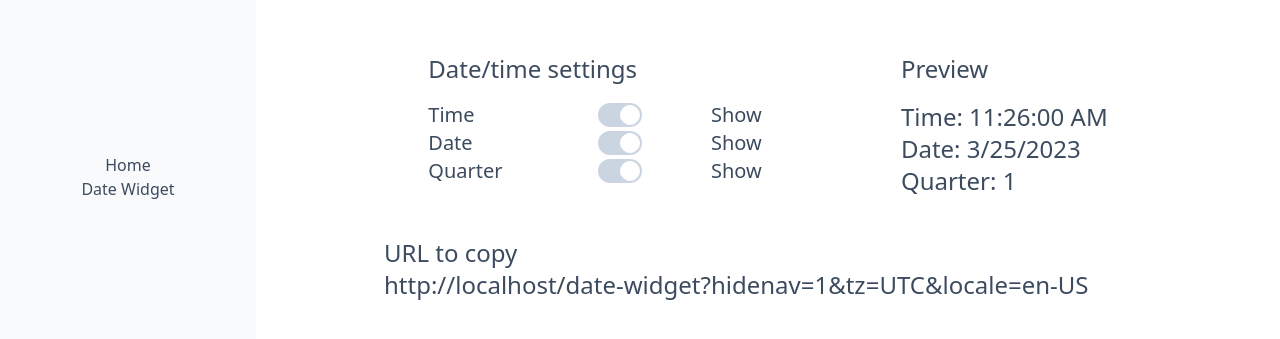
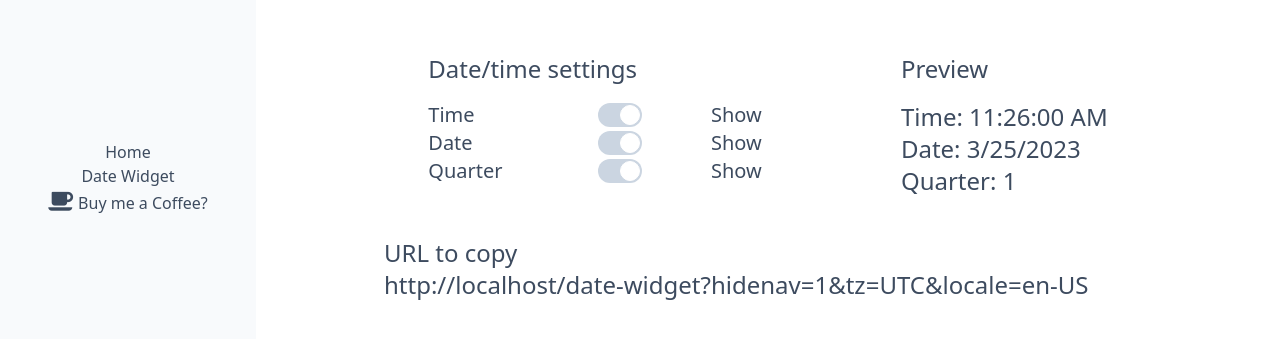
Before and after one commit to mslepko/notion-widgets, a Next.js app: page /date-widget in a window 1280 px wide. Shown: the part 223-562 px from the top of the page. Built offline with nearby package versions, Linux system fonts and the light colour scheme.

Commit message:
Add support link

```diff
--- a/src/app/components/Nav.jsx
+++ b/src/app/components/Nav.jsx
@@ -12,6 +12,9 @@ const Nav = () => {
       text-dark dark:text-light bg-light dark:bg-brand">
         <Link href="/">Home</Link>
         <Link href="/date-widget">Date Widget</Link>
+        <a href="https://www.buymeacoffee.com/michal.codes" target="_blank" rel="noopener noreferrer">
+            <i className="fa fa-coffee" style={{ fontSize: '24px' }}></i> Buy me a Coffee?
+          </a>
       </nav>}
     </>
   )
--- a/src/app/layout.js
+++ b/src/app/layout.js
@@ -10,6 +10,12 @@ export const metadata = {
 export default function RootLayout({ children }) {
   return (
     <html lang="en">
+    <head>
+        <link
+          rel="stylesheet"
+          href="https://cdnjs.cloudflare.com/ajax/libs/font-awesome/4.7.0/css/font-awesome.min.css"
+        />
+      </head>
       <body className='flex w-full min-h-screen'>
         <Nav />
         <main className="flex w-full min-h-screen min-w-screen flex-1 items-center justify-center text-2xl text-dark">
```
